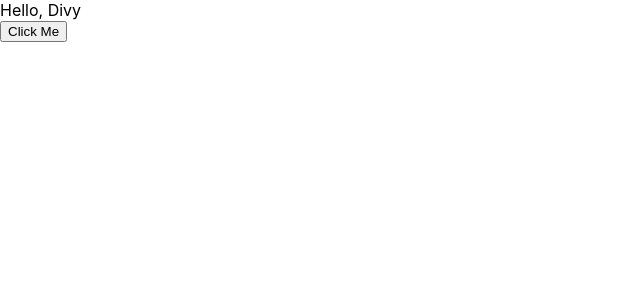
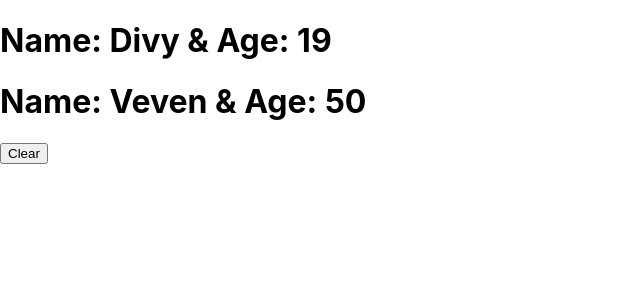
Before and after one commit to Divy97/React-Hooks, a React (Create React App) app: page / in a window 1280 px wide. Shown: the top 300 px of the page, without its empty margins (0-640 px from the left). Built offline with nearby package versions, Linux system fonts and the light colour scheme.

Commit message:
challenge 2 is Done

```diff
--- a/src/App.js
+++ b/src/App.js
@@ -5,6 +5,7 @@ import React from 'react'
 
 
 import ChallengeOne from './challenge/ChallengeOne'
+import ChallengeTwo from './challenge/ChallengeTwo'
 const App = () => {
   return (
     <div>
@@ -12,7 +13,8 @@ const App = () => {
       {/* <UseEffectHook /> */}
       {/* <UseRefHook /> */}
 
-      <ChallengeOne/>
+      {/* <ChallengeOne/> */}
+      <ChallengeTwo />
     </div>
   )
 }
--- /dev/null
+++ b/src/challenge/ChallengeTwo.jsx
@@ -0,0 +1,32 @@
+import React from 'react'
+
+const ChallengeTwo = () => {
+
+    const bioData = [
+        {
+            id: 0, myName: 'Divy', age: 19
+        },
+        {
+            id: 1, myName: 'Veven', age: 50
+        }
+    ]
+
+    const [myData, setMyData] = React.useState(bioData);
+    const handleClear = () => {
+        {
+            myData.length === 0 ? setMyData(bioData) : setMyData([])
+        }
+    }
+  return (
+    <>
+            {
+                myData.map((data) => {
+                    return <h1 key={data.id}>Name: {data.myName} & Age: {data.age}</h1>
+                })
+            }
+        <button onClick={handleClear} style={{marginLeft:'2 00px'}}>{ myData.length === 0 ? 'GetData' : 'Clear' }</button>
+    </>
+  )
+}
+
+export default ChallengeTwo;
```
